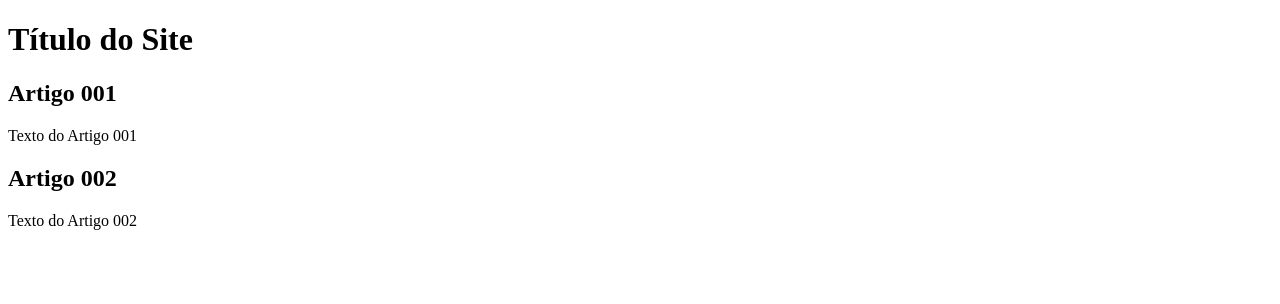
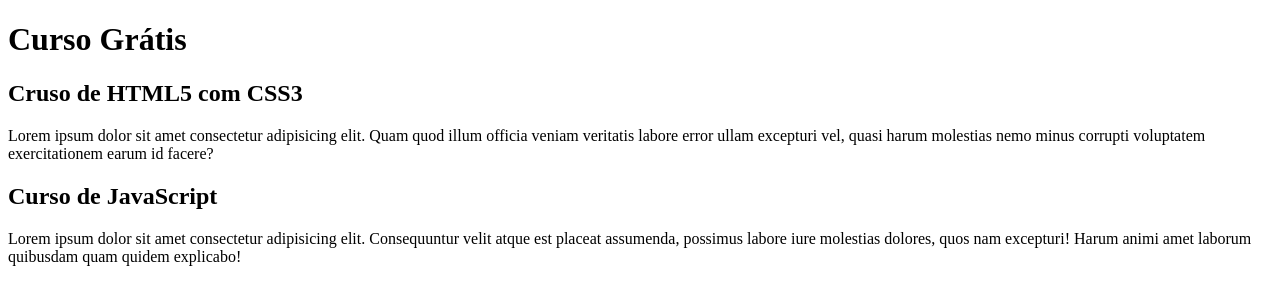
Before and after one commit to HenriqueSOliver/projeto-site, a plain HTML site: page index.html in a window 1280 px wide. Drawn offline with Linux system fonts and the light colour scheme.

Commit message:
comecei a escrever o conteúdo

```diff
--- a/index.html
+++ b/index.html
@@ -8,15 +8,15 @@
 <body>
     <main>
         <header>
-            <h1>Título do Site</h1>
+            <h1>Curso Grátis</h1>
         </header>
         <article>
-            <h2>Artigo 001</h2>
-            <p>Texto do Artigo 001</p>
+            <h2>Cruso de HTML5 com CSS3</h2>
+            <p>Lorem ipsum dolor sit amet consectetur adipisicing elit. Quam quod illum officia veniam veritatis labore error ullam excepturi vel, quasi harum molestias nemo minus corrupti voluptatem exercitationem earum id facere?</p>
         </article>
         <article>
-            <h2>Artigo 002</h2>
-            <p>Texto do Artigo 002</p>
+            <h2>Curso de JavaScript</h2>
+            <p>Lorem ipsum dolor sit amet consectetur adipisicing elit. Consequuntur velit atque est placeat assumenda, possimus labore iure molestias dolores, quos nam excepturi! Harum animi amet laborum quibusdam quam quidem explicabo!</p>
         </article>
     </main>
 
```
